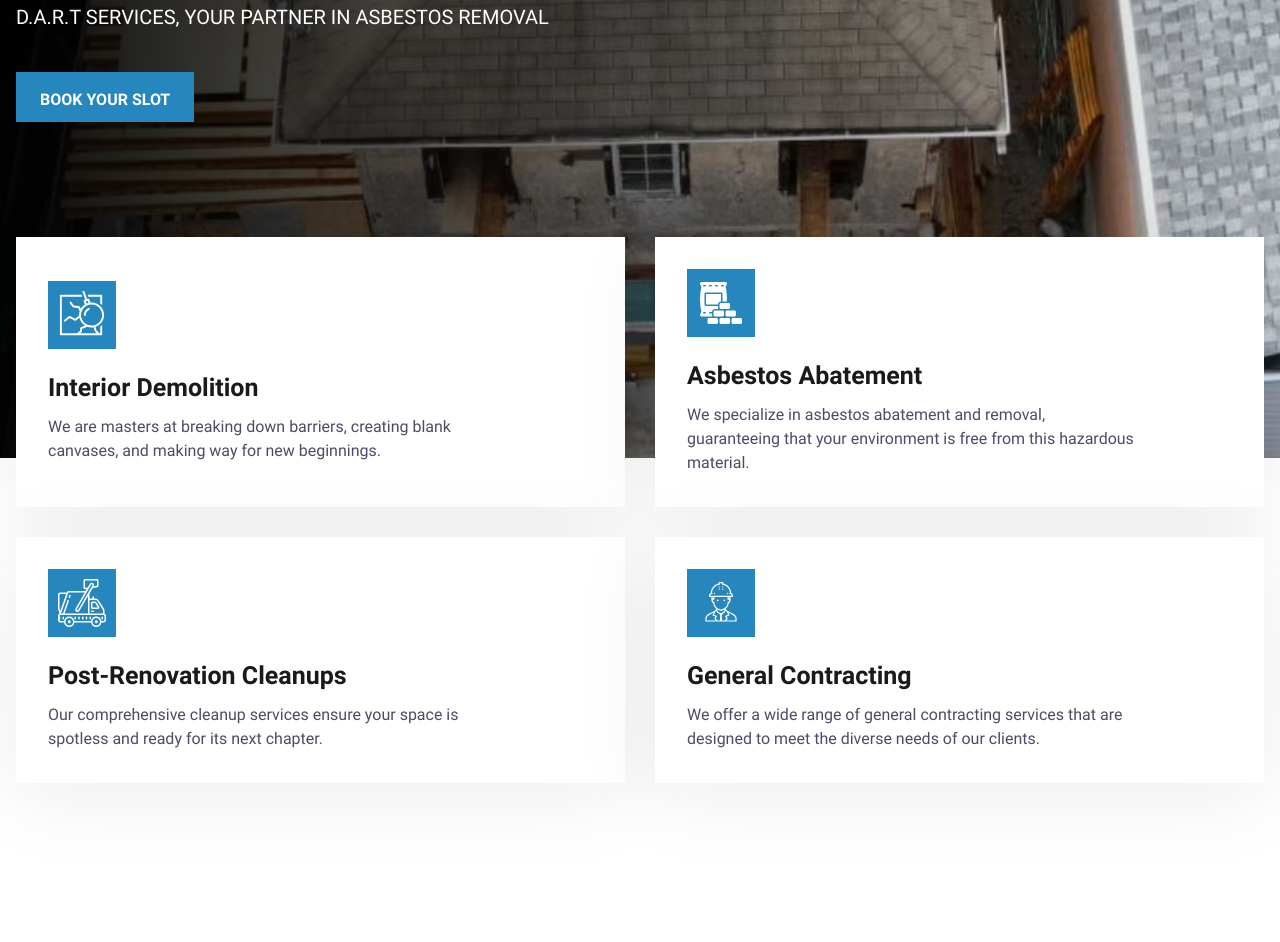
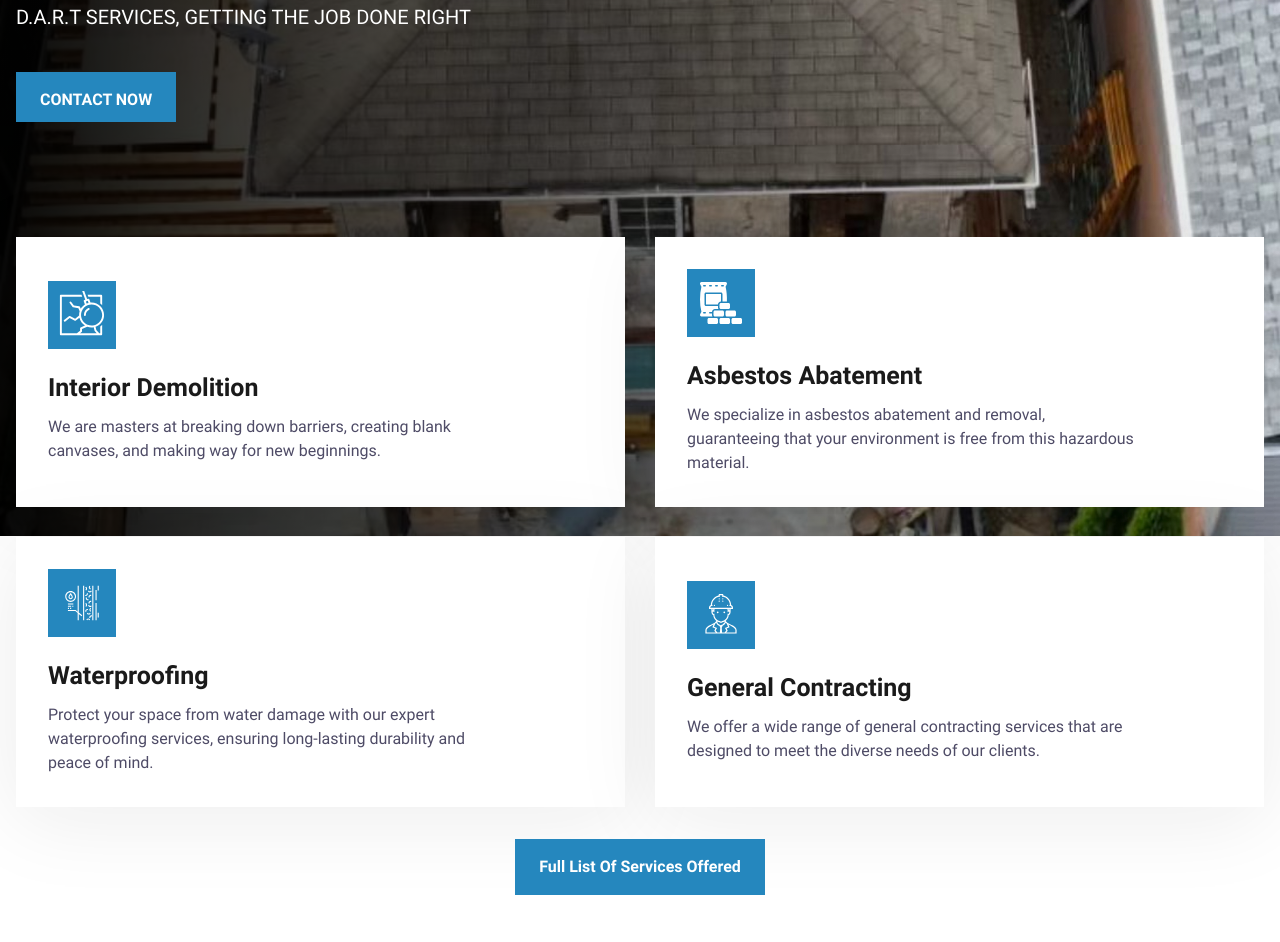
Before and after one commit to mmehelay/DartDemo, an Eleventy site: page src/index.html in a window 1280 px wide. Shown: the part 534-1476 px from the top of the page. Built offline with nearby package versions, Linux system fonts and the light colour scheme; Eleventy itself is replaced by a stand-in of ours; files that its build step writes are made by us from their sources.

Commit message:
homepage updates

```diff
--- a/src/assets/sass/critical.scss
+++ b/src/assets/sass/critical.scss
@@ -13,6 +13,26 @@
         position: relative;
         z-index: 10;
 
+        .cs-button-wrapper {
+            display: flex;
+            justify-content: center;  // Horizontally center the button within the wrapper
+            align-items: center;      // Vertically center, if needed
+            margin-top: 2rem;         // Optional margin for spacing
+          }
+
+          .cs-button-solid2 {
+            font-size: calc(16 / 16 * 1rem);
+            line-height: clamp(2.875rem, 5.5vw, 3.5rem);
+            text-decoration: none;
+            font-weight: 700;
+            color: #fff;
+            padding: 0 calc(24 / 16 * 1rem);
+            background-color: var(--primary);
+            display: inline-block;
+            position: relative;
+            z-index: 1;
+            text-align: center;
+          }
         .cs-background {
             width: 100%;
             height: 55%;
--- a/src/index.html
+++ b/src/index.html
@@ -45,11 +45,11 @@ eleventyNavigation:
 <section id="hero-1061">
     <div class="cs-container">
         <div class="cs-content">
-            <h1 class="cs-title">Expert Demolition and Cleanup Services in the GTA</h1>
+            <h1 class="cs-title">Expert Demolition and General Contracting Services</h1>
             <p class="cs-text">
-                D.A.R.T SERVICES, YOUR PARTNER IN ASBESTOS REMOVAL
+                D.A.R.T SERVICES, GETTING THE JOB DONE RIGHT
             </p>
-            <a href="/contact" class="cs-button-solid">Book Your Slot</a>
+            <a href="/contact" class="cs-button-solid">Contact Now</a>
         </div>
 
         <ul class="cs-card-group">
@@ -73,11 +73,11 @@ eleventyNavigation:
             </li>
             <li class="cs-item">
                 <picture class="cs-icon-wrapper">
-                    <img class="cs-icon" loading="lazy" decoding="async" src="/assets/images/icons8-garbage-truck.svg" alt="car" width="48" height="48">
+                    <img class="cs-icon" loading="lazy" decoding="async" src="/assets/images/icons8-waterproofing-house.svg" alt="car" width="48" height="48">
                 </picture>
-                <h3 class="cs-h3">Post-Renovation Cleanups</h3>
+                <h3 class="cs-h3">Waterproofing</h3>
                 <p class="cs-item-text">
-                Our comprehensive cleanup services ensure your space is spotless and ready for its next chapter.
+                    Protect your space from water damage with our expert waterproofing services, ensuring long-lasting durability and peace of mind.
                 </p>
             </li>
             <li class="cs-item">
@@ -93,13 +93,20 @@ eleventyNavigation:
     </div>
 
 
+
     <!-- Background Image, there's a background image in the CSS for the parallax effect you'll need to change as well if you swap out our images -->
     <picture class="cs-background">
         <source media="(max-width: 600px)" srcset="/assets/images/hero.jpg">
         <source media="(min-width: 601px)" srcset="/assets/images/hero_desktop_1.jpg">
         <img decoding="async" src="/assets/images/hero.jpg" alt="mechanic" width="2250" height="1500" aria-hidden="true">
     </picture>
+    <div class="cs-button-wrapper">
+        <a href="/services" class="cs-button-solid2">Full List Of Services Offered</a>
+    </div>
+
 </section>
+
+
 
 
 
```
Also changed, not shown: src/assets/images/icons8-waterproofing-house.svg (added).
